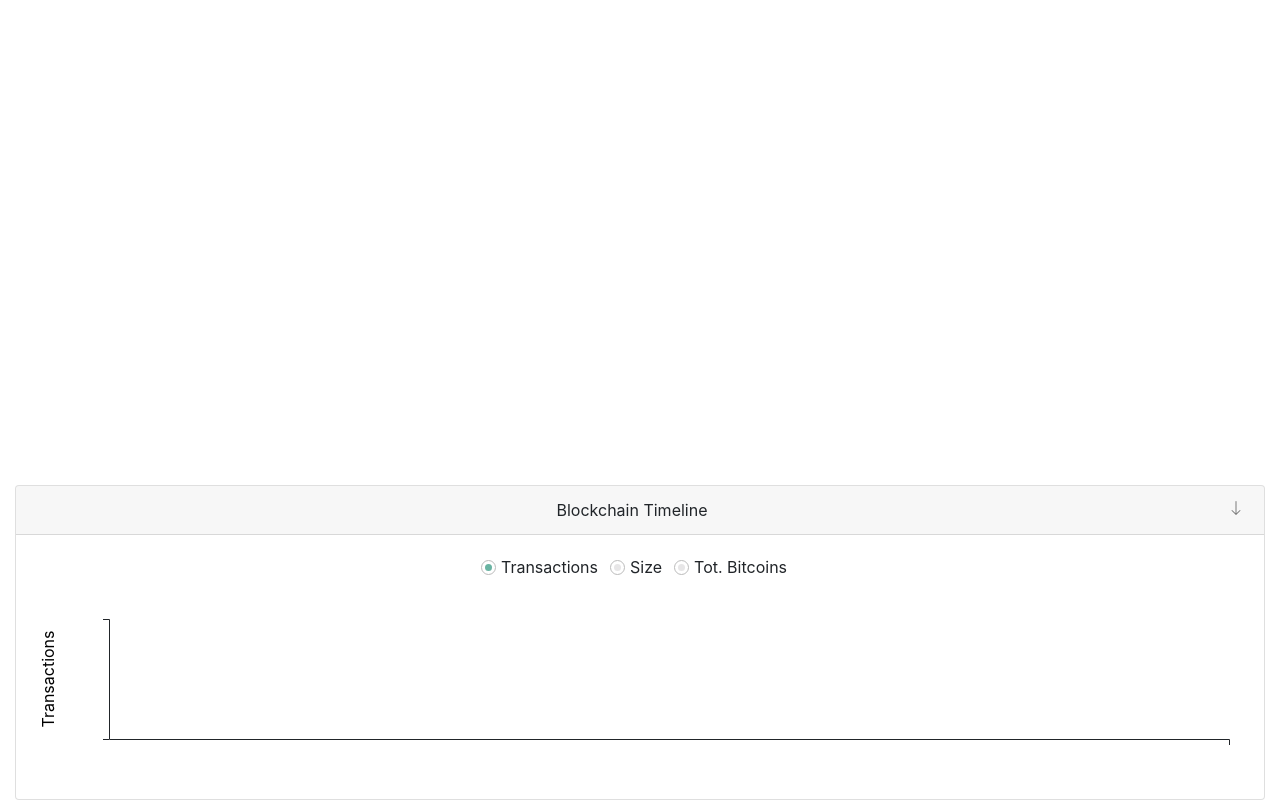
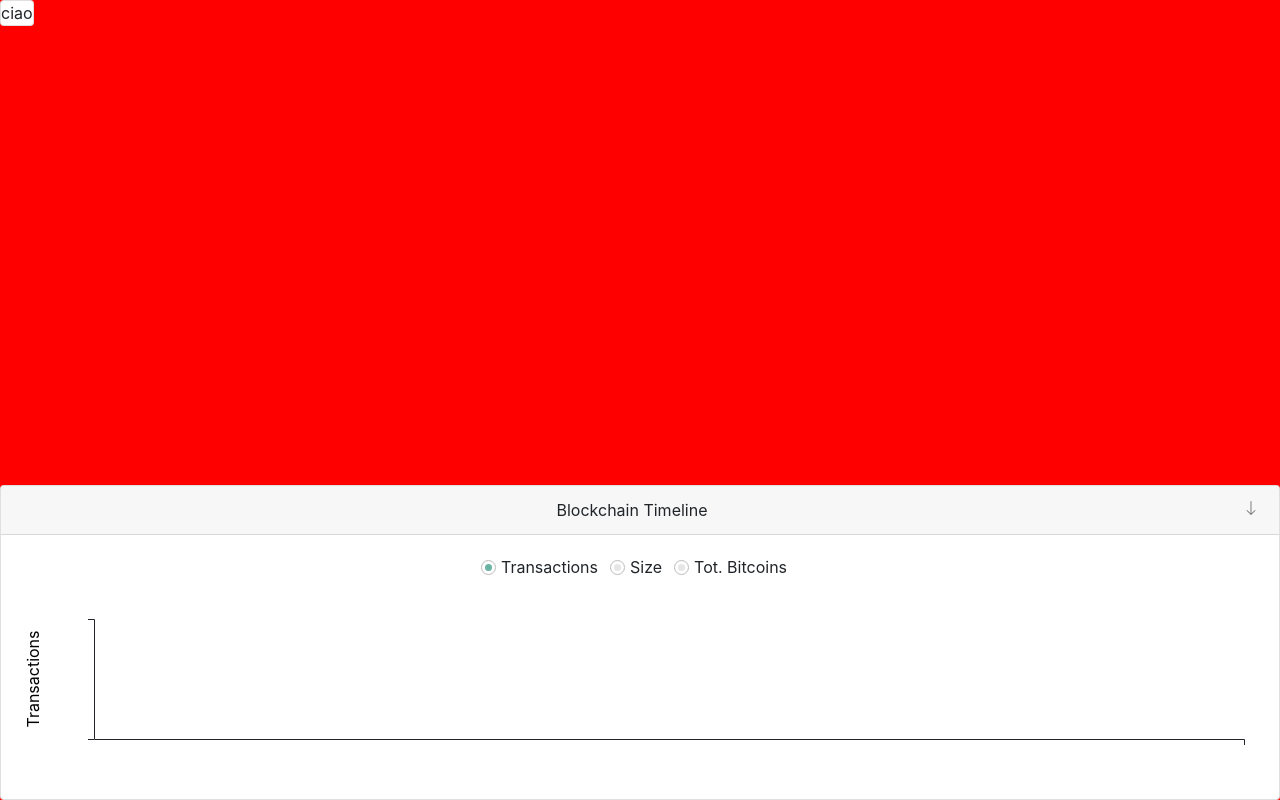
Before and after one commit to di3go-sona/bitcoin-viz, a Flask app: page /timeline in a window 1280 px wide. Run offline with Flask 2, Linux system fonts and the light colour scheme; data that the repository does not hold is empty; some libraries are stand-ins or nearby versions.

Commit message:
started creation of top div of options and recap

```diff
--- a/templates/timeline.html.j2
+++ b/templates/timeline.html.j2
@@ -10,10 +10,21 @@
     <script src="https://d3js.org/d3.v6.min.js"></script>
     <script src="https://ajax.googleapis.com/ajax/libs/jquery/3.5.1/jquery.min.js"></script>
   </head>
-  <body>
-    <div style="position: absolute; bottom: 0; width: 100%;">
-      <div class="container" style="max-width: 100%;">
 
+  <body style="background-color: red;">
+
+    {# Floating menu #}
+    <div style="position: absolute; top: 0; height: 100%; z-index: 20;">
+      <div class="container px-0" style="max-height: 100%;">
+        <div class="card text-center">
+        ciao
+        </div>
+      </div>
+    </div>
+
+    {# Timeline fixed div #}
+    <div style="position: absolute; bottom: 0; width: 100%; z-index: 10;">
+      <div class="container px-0" style="max-width: 100%;">
         <div class="card">
           <div class="card-header text-center">
               Blockchain Timeline
@@ -50,7 +61,6 @@
             </div>
           </div>
         </div>
-
       </div>
     </div>
   </body>
```
